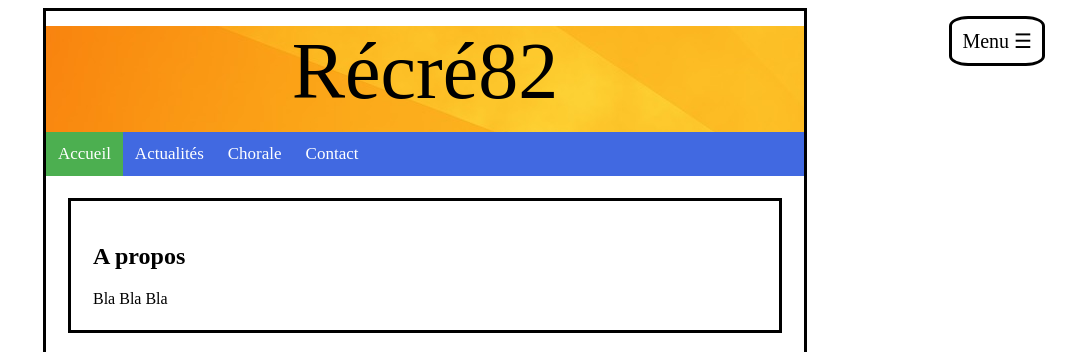
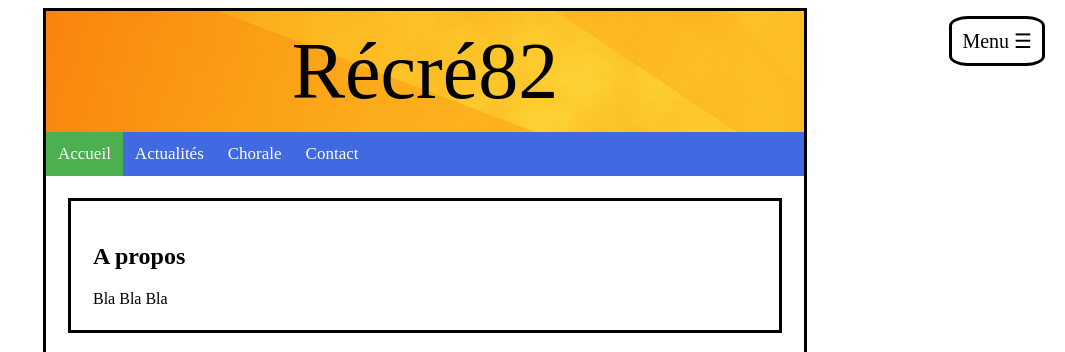
Before and after one commit to vavarm/recre82, a plain HTML site: page index.html in a window 1280 px wide. Shown: the top 352 px of the page, without its empty margins (215-1280 px from the left). Drawn offline with Linux system fonts and the light colour scheme.

Commit message:
Add files via upload

```diff
--- a/style.css
+++ b/style.css
@@ -13,7 +13,7 @@ body{
 .enTete {
     font-size: 500%;
     text-align:center;
-    margin-top: 2%;
+    padding-top: 2%;
     padding-bottom: 2%;
     background-image: url("images/banner.jpg");
 }
```
